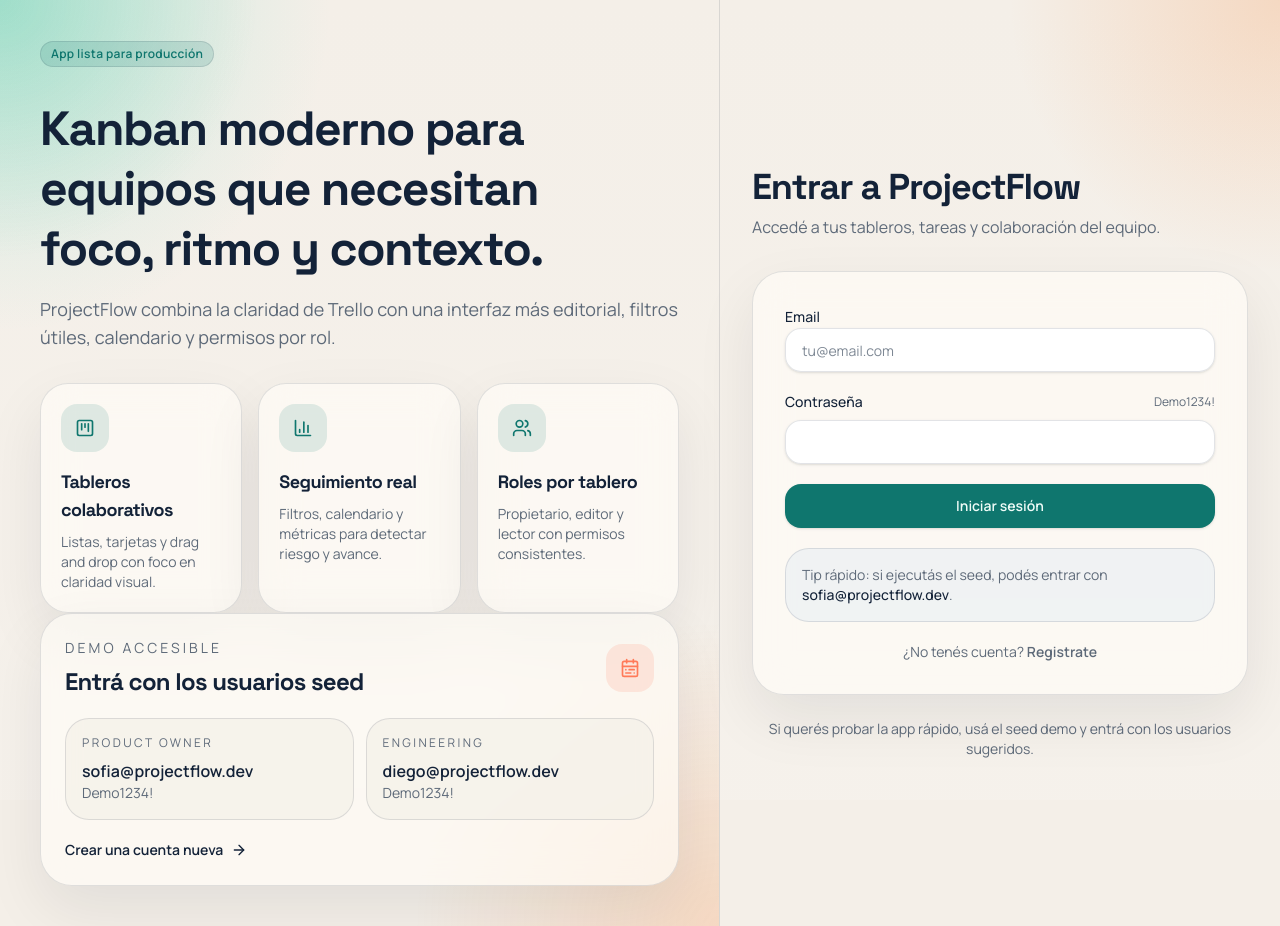
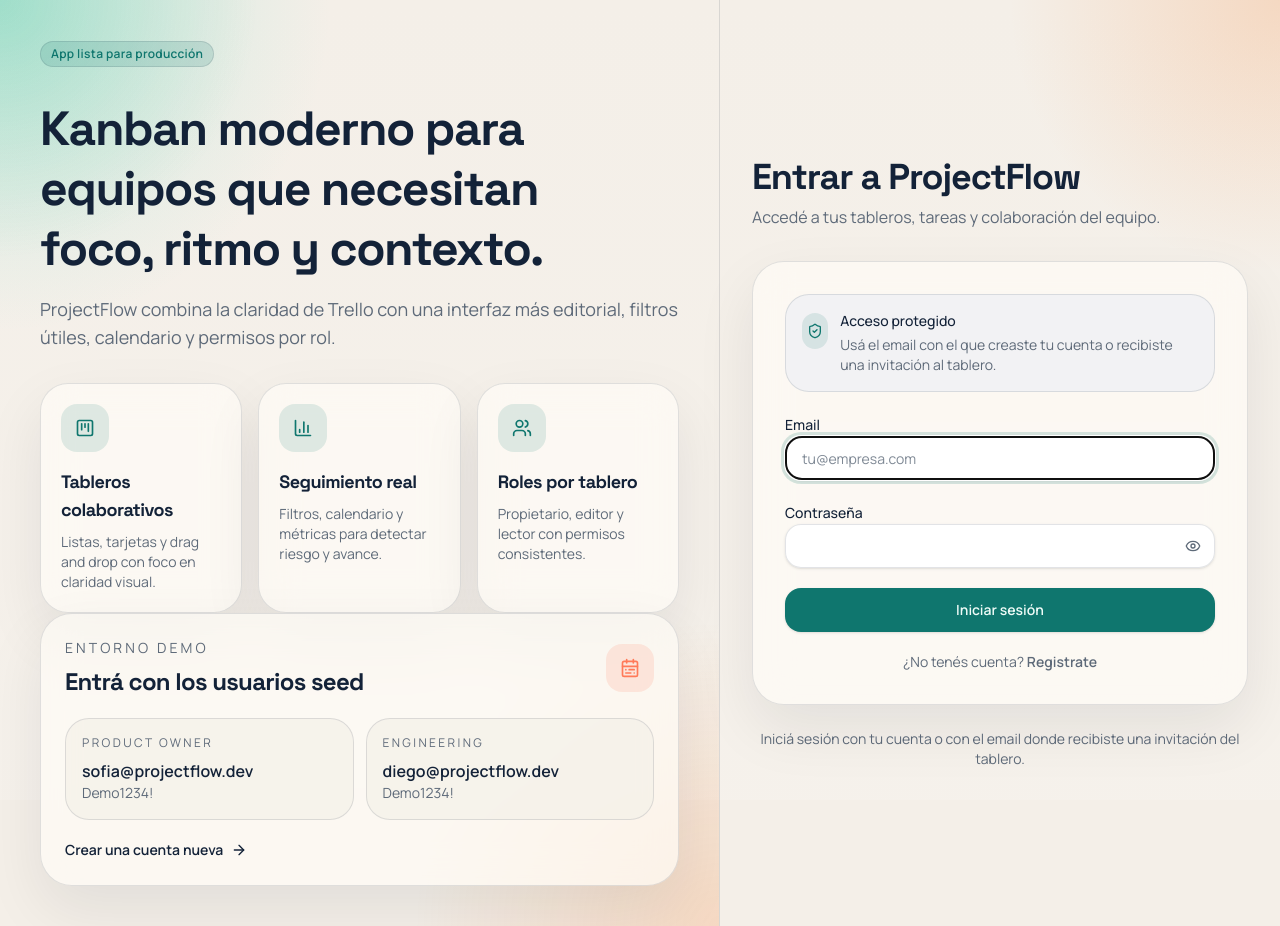
Before and after one commit to LucasTabacchi/project-flow, a Next.js app: page /login in a window 1280 px wide. Built offline with nearby package versions, Linux system fonts and the light colour scheme; no server answers.

Commit message:
fix: harden auth flows for production

```diff
--- a/src/app/(auth)/layout.tsx
+++ b/src/app/(auth)/layout.tsx
@@ -1,7 +1,17 @@
-export default function AuthLayout({
+import { redirect } from "next/navigation";
+
+import { getCurrentUser } from "@/lib/auth/session";
+
+export default async function AuthLayout({
   children,
 }: Readonly<{
   children: React.ReactNode;
 }>) {
+  const user = await getCurrentUser();
+
+  if (user) {
+    redirect("/dashboard");
+  }
+
   return children;
 }
--- a/src/app/(auth)/login/page.tsx
+++ b/src/app/(auth)/login/page.tsx
@@ -1,17 +1,34 @@
+import type { Metadata } from "next";
+
 import { AuthShell } from "@/components/auth/auth-shell";
 import { LoginForm } from "@/components/auth/login-form";
+
+const showDemoCredentials =
+  process.env.NODE_ENV !== "production" ||
+  process.env.SHOW_DEMO_CREDENTIALS === "true";
+
+export const metadata: Metadata = {
+  title: "Iniciar sesión | ProjectFlow",
+  description:
+    "Ingresá a ProjectFlow para acceder a tus tableros, tareas y colaboración del equipo.",
+};
 
 export default function LoginPage() {
   return (
     <AuthShell
       title="Entrar a ProjectFlow"
       subtitle="Accedé a tus tableros, tareas y colaboración del equipo."
+      asideLink={{
+        href: "/register",
+        label: "Crear una cuenta nueva",
+      }}
       footer={
         <>
-          Si querés probar la app rápido, usá el seed demo y entrá con los
-          usuarios sugeridos.
+          Iniciá sesión con tu cuenta o con el email donde recibiste una
+          invitación del tablero.
         </>
       }
+      showDemoCredentials={showDemoCredentials}
     >
       <LoginForm />
     </AuthShell>
--- a/src/components/auth/auth-shell.tsx
+++ b/src/components/auth/auth-shell.tsx
@@ -1,13 +1,27 @@
 import Link from "next/link";
-import { ArrowRight, CalendarRange, ChartColumn, KanbanSquare, Users } from "lucide-react";
+import {
+  ArrowRight,
+  CalendarRange,
+  ChartColumn,
+  KanbanSquare,
+  ShieldCheck,
+  Users,
+} from "lucide-react";
 
 import { Badge } from "@/components/ui/badge";
+
+type AsideLink = {
+  href: string;
+  label: string;
+};
 
 type AuthShellProps = {
   title: string;
   subtitle: string;
   children: React.ReactNode;
   footer: React.ReactNode;
+  asideLink?: AsideLink;
+  showDemoCredentials?: boolean;
 };
 
 const highlights = [
@@ -33,6 +47,8 @@
   subtitle,
   children,
   footer,
+  asideLink,
+  showDemoCredentials = false,
 }: AuthShellProps) {
   return (
     <div className="grid min-h-screen lg:grid-cols-[1.15fr_560px]">
@@ -62,7 +78,9 @@
                     <div className="mb-4 flex size-12 items-center justify-center rounded-2xl bg-primary/12 text-primary">
                       <Icon className="size-5" />
                     </div>
-                    <h2 className="font-display text-lg font-semibold">{item.title}</h2>
+                    <h2 className="font-display text-lg font-semibold">
+                      {item.title}
+                    </h2>
                     <p className="mt-2 text-sm text-muted-foreground">
                       {item.description}
                     </p>
@@ -76,17 +94,26 @@
             <div className="flex items-center justify-between gap-3">
               <div>
                 <p className="text-sm uppercase tracking-[0.22em] text-muted-foreground">
-                  Demo accesible
+                  {showDemoCredentials ? "Entorno demo" : "Acceso seguro"}
                 </p>
                 <h3 className="mt-2 font-display text-2xl font-semibold">
-                  Entrá con los usuarios seed
+                  {showDemoCredentials
+                    ? "Entrá con los usuarios seed"
+                    : "Sesiones protegidas y permisos por tablero"}
                 </h3>
               </div>
               <div className="flex size-12 items-center justify-center rounded-2xl bg-accent/15 text-accent">
+                {showDemoCredentials ? (
                   <CalendarRange className="size-5" />
+                ) : (
+                  <ShieldCheck className="size-5" />
+                )}
               </div>
             </div>
+
             <div className="mt-5 grid gap-3 md:grid-cols-2">
+              {showDemoCredentials ? (
+                <>
                   <div className="rounded-[24px] border border-border bg-background/70 p-4">
                     <p className="text-xs uppercase tracking-[0.2em] text-muted-foreground">
                       Product owner
@@ -101,14 +128,40 @@
                     <p className="mt-2 font-semibold">diego@projectflow.dev</p>
                     <p className="text-sm text-muted-foreground">Demo1234!</p>
                   </div>
+                </>
+              ) : (
+                <>
+                  <div className="rounded-[24px] border border-border bg-background/70 p-4">
+                    <p className="text-xs uppercase tracking-[0.2em] text-muted-foreground">
+                      Sesiones
+                    </p>
+                    <p className="mt-2 text-sm text-muted-foreground">
+                      La autenticación usa cookies HTTP-only y validaciones del
+                      lado servidor antes de cada mutación.
+                    </p>
                   </div>
+                  <div className="rounded-[24px] border border-border bg-background/70 p-4">
+                    <p className="text-xs uppercase tracking-[0.2em] text-muted-foreground">
+                      Acceso
+                    </p>
+                    <p className="mt-2 text-sm text-muted-foreground">
+                      Cada usuario ve sus tableros o los que fueron compartidos
+                      con su email y rol correspondiente.
+                    </p>
+                  </div>
+                </>
+              )}
+            </div>
+
+            {asideLink ? (
               <Link
-              href="/register"
+                href={asideLink.href}
                 className="mt-5 inline-flex items-center gap-2 text-sm font-semibold text-primary"
               >
-              Crear una cuenta nueva
+                {asideLink.label}
                 <ArrowRight className="size-4" />
               </Link>
+            ) : null}
           </div>
         </div>
       </section>
--- a/src/components/auth/login-form.tsx
+++ b/src/components/auth/login-form.tsx
@@ -1,10 +1,11 @@
 "use client";
 
 import Link from "next/link";
-import { useActionState, useEffect } from "react";
+import { Eye, EyeOff, LoaderCircle, ShieldCheck } from "lucide-react";
+import { useRouter } from "next/navigation";
+import { useActionState, useEffect, useState } from "react";
 import { useFormStatus } from "react-dom";
 import { toast } from "sonner";
-import { useRouter } from "next/navigation";
 
 import { loginAction, type AuthActionState } from "@/app/actions/auth";
 import { Button } from "@/components/ui/button";
@@ -16,62 +17,133 @@
 
   return (
     <Button type="submit" className="w-full" disabled={pending}>
-      {pending ? "Ingresando..." : "Iniciar sesión"}
+      {pending ? (
+        <>
+          <LoaderCircle className="size-4 animate-spin" />
+          Ingresando...
+        </>
+      ) : (
+        "Iniciar sesión"
+      )}
     </Button>
   );
 }
 
 export function LoginForm() {
   const router = useRouter();
+  const [showPassword, setShowPassword] = useState(false);
   const [state, formAction] = useActionState<AuthActionState | null, FormData>(
     loginAction,
     null,
   );
 
+  const emailError =
+    state && !state.ok ? state.fieldErrors?.email?.[0] : undefined;
+  const passwordError =
+    state && !state.ok ? state.fieldErrors?.password?.[0] : undefined;
+  const hasFieldErrors = Boolean(emailError || passwordError);
+  const generalError =
+    state && !state.ok && (!hasFieldErrors || !state.fieldErrors)
+      ? state.message
+      : undefined;
+
   useEffect(() => {
-    if (!state) {
+    if (!state?.ok) {
       return;
     }
 
-    if (state.ok) {
-      toast.success(state.message ?? "Sesión iniciada.");
-      router.push(state.data?.redirectTo ?? "/dashboard");
-      router.refresh();
-      return;
-    }
-
-    toast.error(state.message);
+    toast.success(state.message ?? "Sesión iniciada.");
+    router.replace(state.data?.redirectTo ?? "/dashboard");
+    router.refresh();
   }, [router, state]);
 
   return (
-    <form action={formAction} className="space-y-5">
+    <form action={formAction} noValidate className="space-y-5">
+      <div className="rounded-[24px] border border-border bg-secondary/35 p-4 text-sm text-muted-foreground">
+        <div className="flex items-start gap-3">
+          <div className="mt-0.5 flex size-9 items-center justify-center rounded-2xl bg-primary/12 text-primary">
+            <ShieldCheck className="size-4" />
+          </div>
+          <div className="space-y-1">
+            <p className="font-medium text-foreground">Acceso protegido</p>
+            <p>
+              Usá el email con el que creaste tu cuenta o recibiste una
+              invitación al tablero.
+            </p>
+          </div>
+        </div>
+      </div>
+
+      {generalError ? (
+        <div
+          role="alert"
+          className="rounded-[20px] border border-destructive/25 bg-destructive/5 px-4 py-3 text-sm text-destructive"
+        >
+          {generalError}
+        </div>
+      ) : null}
+
       <div className="space-y-2">
         <Label htmlFor="email">Email</Label>
-        <Input id="email" name="email" type="email" placeholder="tu@email.com" />
-        {state && !state.ok && state.fieldErrors?.email?.[0] ? (
-          <p className="text-xs text-destructive">{state.fieldErrors.email[0]}</p>
+        <Input
+          id="email"
+          name="email"
+          type="email"
+          placeholder="tu@empresa.com"
+          autoComplete="email"
+          autoCapitalize="none"
+          spellCheck={false}
+          autoFocus
+          required
+          aria-invalid={Boolean(emailError)}
+          aria-describedby={emailError ? "login-email-error" : undefined}
+        />
+        {emailError ? (
+          <p id="login-email-error" className="text-xs text-destructive">
+            {emailError}
+          </p>
         ) : null}
       </div>
 
       <div className="space-y-2">
-        <div className="flex items-center justify-between">
-          <Label htmlFor="password">Contraseña</Label>
-          <span className="text-xs text-muted-foreground">Demo1234!</span>
+        <Label htmlFor="password">Contraseña</Label>
+        <div className="relative">
+          <Input
+            id="password"
+            name="password"
+            type={showPassword ? "text" : "password"}
+            autoComplete="current-password"
+            className="pr-12"
+            required
+            aria-invalid={Boolean(passwordError)}
+            aria-describedby={passwordError ? "login-password-error" : undefined}
+          />
+          <Button
+            type="button"
+            variant="ghost"
+            size="icon"
+            className="absolute right-1 top-1/2 size-9 -translate-y-1/2 rounded-xl text-muted-foreground hover:text-foreground"
+            aria-label={
+              showPassword ? "Ocultar contraseña" : "Mostrar contraseña"
+            }
+            aria-pressed={showPassword}
+            onClick={() => setShowPassword((current) => !current)}
+          >
+            {showPassword ? (
+              <EyeOff className="size-4" />
+            ) : (
+              <Eye className="size-4" />
+            )}
+          </Button>
         </div>
-        <Input id="password" name="password" type="password" />
-        {state && !state.ok && state.fieldErrors?.password?.[0] ? (
-          <p className="text-xs text-destructive">
-            {state.fieldErrors.password[0]}
+        {passwordError ? (
+          <p id="login-password-error" className="text-xs text-destructive">
+            {passwordError}
           </p>
         ) : null}
       </div>
 
       <SubmitButton />
-
-      <div className="rounded-[24px] border border-border bg-secondary/40 p-4 text-sm text-muted-foreground">
-        Tip rápido: si ejecutás el seed, podés entrar con
-        <span className="font-medium text-foreground"> sofia@projectflow.dev</span>.
-      </div>
 
       <p className="text-center text-sm text-muted-foreground">
         ¿No tenés cuenta?{" "}
```
Also changed, not shown: src/app/(auth)/register/page.tsx (+12 -0 lines), src/app/actions/boards.ts (+28 -0 lines), src/components/layout/app-header.tsx (+17 -8 lines). Lines whose indentation alone changed are shown as unchanged.
